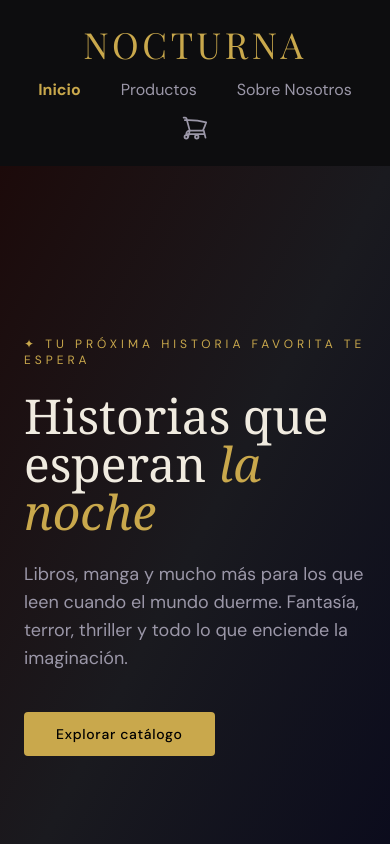
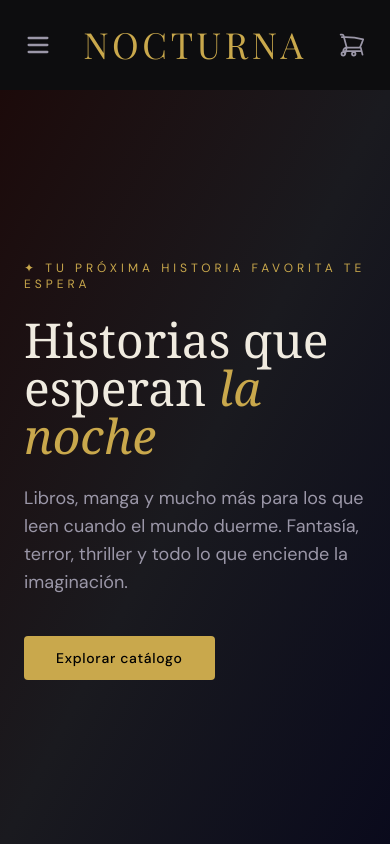
Before and after one commit to MatiSotelo2004/nocturna-web, a React (Vite) app: page / in a window 390 px wide. Shown: the top 844 px of the page. Built offline with nearby package versions, Linux system fonts and the light colour scheme; a web font is replaced by a local one.

Commit message:
feat: enhanced navbar for mobile devices

```diff
--- a/src/App.jsx
+++ b/src/App.jsx
@@ -5,7 +5,7 @@ import { Route, Routes } from "react-router-dom";
 import Home from "./pages/Home";
 import ItemListContainer from "./components/ItemListContainer";
 import ItemDetailContainer from "./pages/ItemDetailContainer";
-import Cart from "./components/Cart";
+import Cart from "./pages/Cart";
 import AboutUs from "./pages/AboutUs";
 
 function App() {
--- a/src/components/Layout/Header/Header.jsx
+++ b/src/components/Layout/Header/Header.jsx
@@ -1,19 +1,57 @@
 import { Link, NavLink } from "react-router-dom";
 import CartWidget from "./CartWidget";
+import { useState } from "react";
 
 export default function Header() {
-  const linkClass = ({isActive}) =>`${isActive ? "text-accent-primary font-bold " :"hover:text-accent-primary transition-all duration-300"}`;
+  const linkClass = ({ isActive }) =>
+    `${isActive ? "text-accent-primary font-bold " : "hover:text-accent-primary transition-all duration-300"}`;
 
+  const [isOpen, setIsOpen] = useState(false);
+  const closeMenu = () => setIsOpen(false);
 
   return (
-    <header className="bg-primary flex gap-3 flex-col justify-between items-center p-6 sticky top-0 z-50 md:flex-row">
-      <Link to={"/"}>
+    <header className="bg-primary items-center p-6 sticky top-0 z-50 ">
+      {/* CONTENEDOR PRINCIPAL */}
+      <div className="flex justify-between items-center">
+        {/* BOTON PARA ABRIR MENU (DISPOSITIVOS MOVILES) */}
+        <button
+          onClick={() => setIsOpen(!isOpen)}
+          className="text-text-secondary hover:text-accent-primary transition-colors focus:outline-none md:hidden cursor-pointer"
+          aria-label="Abrir menú"
+        >
+          <svg
+            xmlns="http://www.w3.org/2000/svg"
+            className="h-7 w-7"
+            fill="none"
+            viewBox="0 0 24 24"
+            stroke="currentColor"
+            strokeWidth={2}
+          >
+            {isOpen ? (
+              <path
+                strokeLinecap="round"
+                strokeLinejoin="round"
+                d="M6 18L18 6M6 6l12 12"
+              />
+            ) : (
+              <path
+                strokeLinecap="round"
+                strokeLinejoin="round"
+                d="M4 6h16M4 12h16M4 18h16"
+              />
+            )}
+          </svg>
+        </button>
+
+        {/* LOGO */}
+        <Link to={"/"} onClick={closeMenu}>
           <span className="text-accent-primary font-titulo tracking-widest text-4xl">
             NOCTURNA
           </span>
         </Link>
 
-      <nav className="text-text-secondary flex font-sans">
+        {/* NAVBAR ESCRITORIO */}
+        <nav className="text-text-secondary hidden md:flex font-sans">
           <ul className="flex gap-10">
             <li>
               <NavLink to={"/"} className={linkClass}>
@@ -32,7 +70,47 @@ export default function Header() {
             </li>
           </ul>
         </nav>
-      <CartWidget/>
+
+        {/* ICONOS DERECHA */}
+        <CartWidget />
+      </div>
+
+      {/* MENU SECUNDARIO (DISPOSITIVOS MOVILES) */}
+      <div
+        className={`md:hidden overflow-hidden transition-all duration-300 ease-in-out ${
+          isOpen
+            ? "max-h-60 opacity-100 mt-4"
+            : "max-h-0 opacity-0 pointer-events-none"
+        }`}
+      >
+        <nav className="text-text-secondary pt-4">
+          <ul className="flex flex-col gap-4 text-center pb-2">
+            <li>
+              <NavLink to={"/"} className={linkClass} onClick={closeMenu}>
+                Inicio
+              </NavLink>
+            </li>
+            <li>
+              <NavLink
+                to={"/productos"}
+                className={linkClass}
+                onClick={closeMenu}
+              >
+                Productos
+              </NavLink>
+            </li>
+            <li>
+              <NavLink
+                to={"/sobre-nosotros"}
+                className={linkClass}
+                onClick={closeMenu}
+              >
+                Sobre Nosotros
+              </NavLink>
+            </li>
+          </ul>
+        </nav>
+      </div>
     </header>
   );
 }
--- a/src/components/Cart.jsx
+++ b/src/pages/Cart.jsx
@@ -6,7 +6,7 @@ export default function Cart() {
 
   if (cart.length === 0) {
     return (
-      <section className="flex flex-col items-center justify-center min-h-[70vh] gap-6 px-6">
+      <section className="flex flex-col items-center justify-center min-h-[70vh] gap-6 px-6 transicion-pagina">
         <svg
           xmlns="http://www.w3.org/2000/svg"
           className="h-16 w-16 text-mist-700"
@@ -40,7 +40,7 @@ export default function Cart() {
   }
   return (
     <>
-      <section className="max-w-4xl mx-auto px-6 py-12">
+      <section className="max-w-4xl mx-auto px-6 py-12 transicion-pagina">
         <h1 className="font-serif text-3xl mb-10">Carrito de compras</h1>
 
         <div className="flex flex-col gap-4 mb-10">
```
Lines whose indentation alone changed are shown as unchanged.
